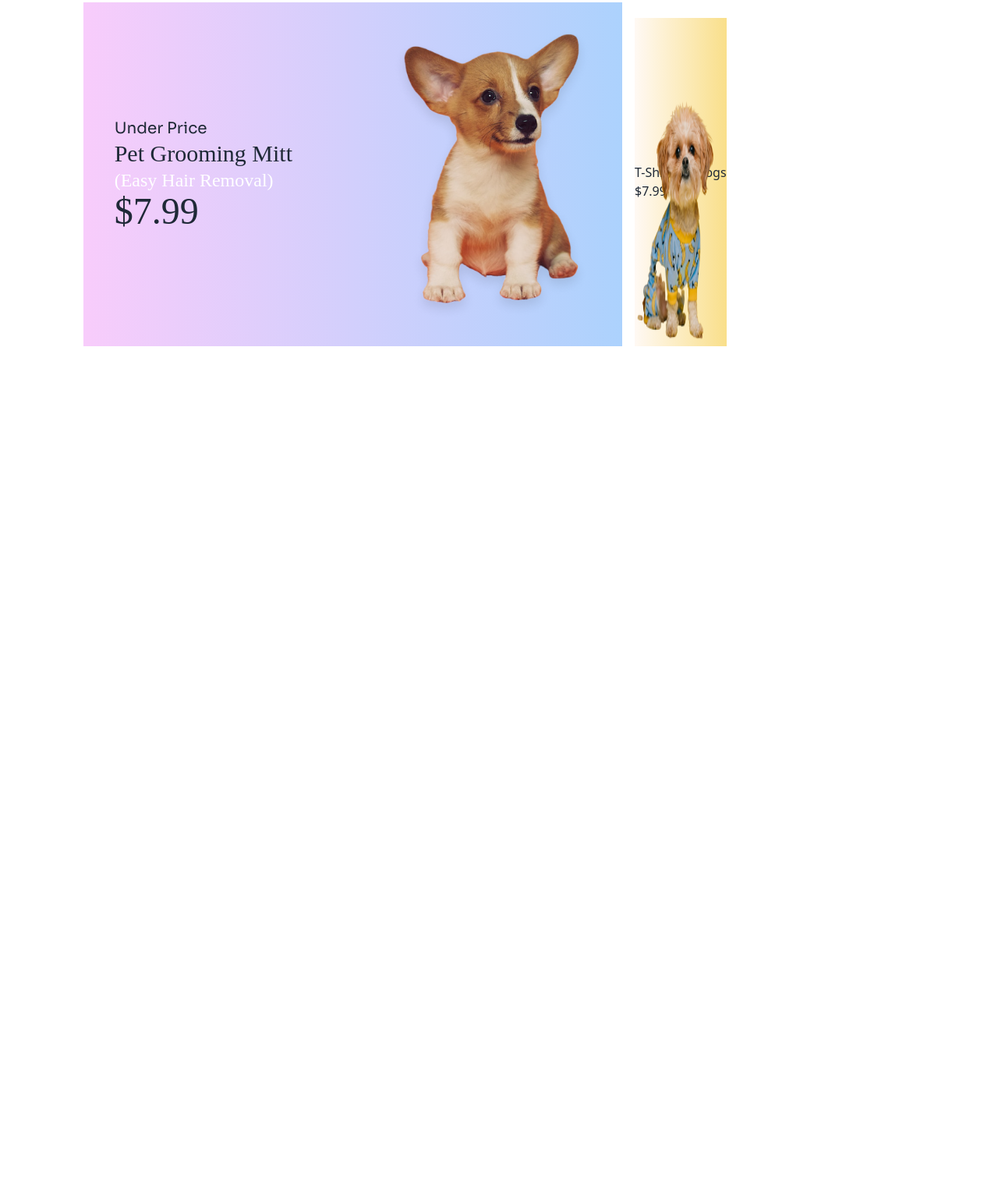
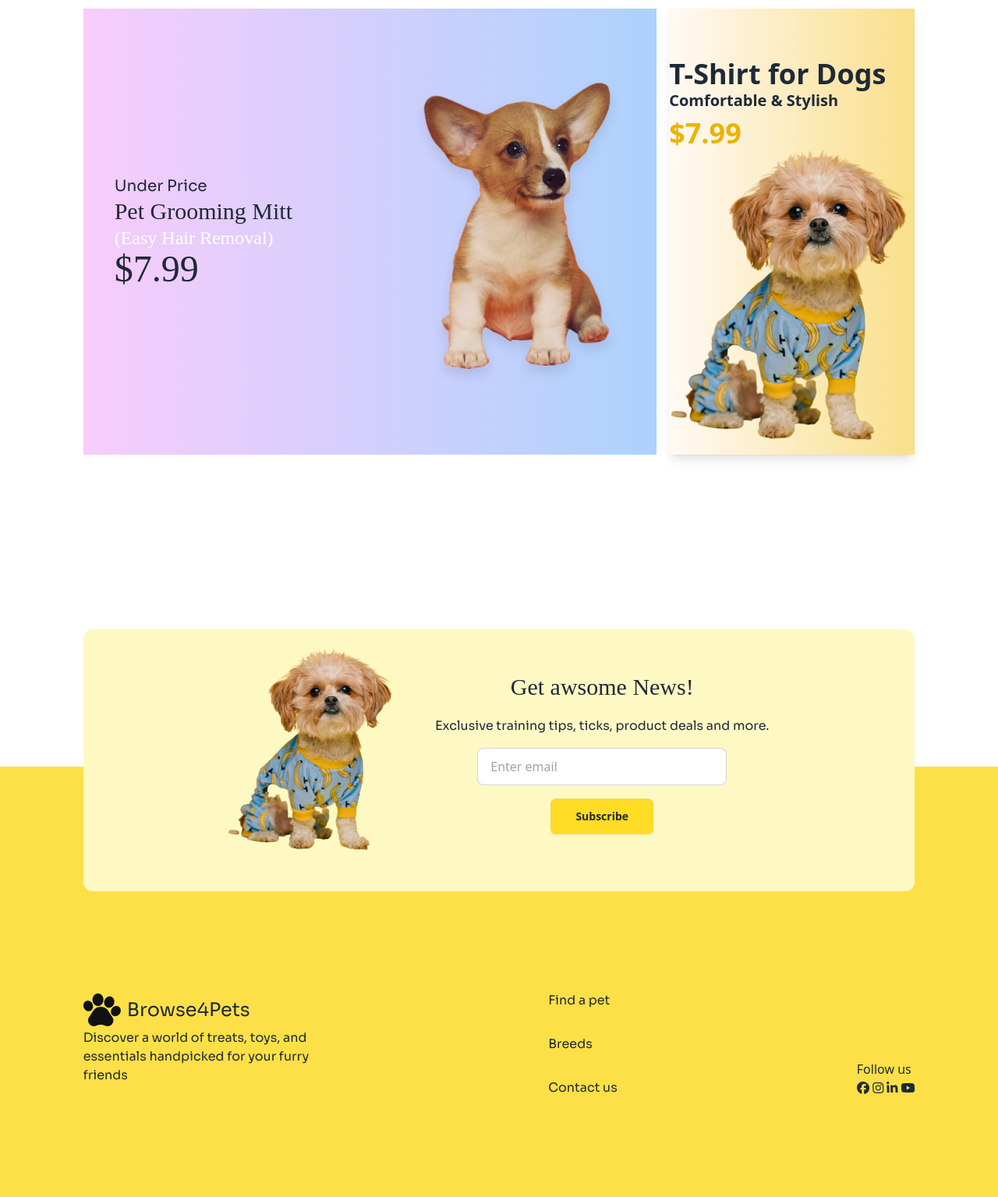
Before and after one commit to naeem-web84/Naeem-A3-0001, a plain HTML site: page index.html in a window 1280 px wide. Shown: the part 2060-3595 px from the top of the page at 78% size. Before the commit the page ends 2600 px from the top, so only its background shows below. Drawn offline with nearby package versions, Linux system fonts and the light colour scheme; a web font is replaced by a local one.

Commit message:
footer section done

```diff
--- a/index.html
+++ b/index.html
@@ -203,7 +203,9 @@
 
     <!-- trending pets -->
     <section class="bg-[#FFF9F4] mt-36 mb-24 lg:py-14">
-      <div><h1 class="heading-font text-3xl lg:text-5xl lg:w-10/12 w-11/12 mx-auto lg:mb-6">Trending Pet Products</h1></div>
+      <div>
+        <h1 class="heading-font text-3xl lg:text-5xl lg:w-10/12 w-11/12 mx-auto lg:mb-6">Trending Pet Products</h1>
+      </div>
       <!-- main container -->
       <div class="lg:w-10/12 w-11/12 mx-auto grid grid-cols-2 lg:grid-cols-5 lg:grid-rows-3 p-4 gap-4 ">
         <!-- first div -->
@@ -216,7 +218,7 @@
             </div>
           </div>
           <div class="flex justify-end -mt-32">
-            <img class="lg:absolute lg:bottom-0 lg:right-0 h-80" src="./c1-assets/cute-pet-small.png" alt=""/>
+            <img class="lg:absolute lg:bottom-0 lg:right-0 h-80" src="./c1-assets/cute-pet-small.png" alt="" />
           </div>
         </div>
 
@@ -362,12 +364,12 @@
     <section class="mt-24 mb-24 lg:w-10/12 w-11/12 mx-auto">
       <!-- text -->
       <div>
-        <h1 class="heading-font text-4xl">Everyday low Price</h1>
+        <h1 class="heading-font text-5xl font-bold">Everyday low Price</h1>
       </div>
-       <!-- container -->
-        <div class="lg:flex mt-12 lg:gap-4 space-y-5">
+      <!--price card container -->
+      <div class="flex flex-col lg:flex-row mt-12 lg:gap-4 space-y-6 lg:space-y-0 w-full">
         <!-- div-1 -->
-           <div class="flex items-center bg-gradient-to-r from-[#F8CCFB] to-[#ACD2FD] py-5">
+        <div class="lg:w-[70%] w-full flex items-center bg-gradient-to-r from-[#F8CCFB] to-[#ACD2FD] py-5">
           <!-- content -->
           <div class="flex-1 ml-10">
             <h1 class="sora text-xl">Under Price</h1>
@@ -382,12 +384,21 @@
         </div>
 
         <!-- div-2 -->
-            <div class="relative flex items-center bg-gradient-to-r from-[#FFF9F4] to-[#F9DF8A]">
-              <div>
-                <h1>T-Shirt for Dogs</h1>
-              <p>$7.99</p>
+        <div
+          class="lg:w-[30%] w-full shadow-lg flex flex-col justify-between relative  bg-gradient-to-r from-[#FFF9F4] to-[#F9DF8A]">
+          <!-- Product Details -->
+          <div class="mt-16 flex-1 ml-5 lg:ml-0">
+            <h2 class="lg:text-4xl text-3xl font-bold">T-Shirt for Dogs</h2>
+            <p class="text-xl font-bold">Comfortable & Stylish</p>
+            <p class="lg:text-4xl font-bold mt-2 text-yellow-500">$7.99</p>
           </div>
-              <img src="./c1-assets/cute-pet-small.png" alt="" class="absolute bottom-0 right-0 h-full bg-contain">
+
+          <!-- Product Image -->
+           <div class="flex justify-end">
+            <img src="./c1-assets/cute-pet-mid.png" alt="">
+           </div>
+
+
         </div>
 
       </div>
@@ -396,7 +407,59 @@
 
   <!-- footer -->
   <footer>
+    <section class="mt-[400px] bg-yellow-300">
+      <!-- footer top -->
+      <div
+        class="w-11/12 lg:w-10/12 mx-auto bg-yellow-100 flex flex-col lg:flex-row items-center justify-center lg:gap-12 h-auto transform -translate-y-64 lg:-translate-y-44 rounded-xl pb-4 lg:mb-0">
+        <!-- image -->
+        <div class="flex justify-start">
+          <img class="lg:py-6 h-64 lg:h-80 pt-2" src="./c1-assets/cute-pet-mid.png" alt="">
+        </div>
+        <!-- content -->
+        <div class="text-center space-y-4">
+          <h1 class="heading-font text-3xl lg:mb-5">Get awsome News!</h1>
+          <p class="sora lg:mb-8">
+            Exclusive training tips, ticks, product deals and more.
+          </p>
+          <input type="text" placeholder="Enter email" class="input input-bordered w-full max-w-xs lg:mb-8" />
+          <button class="btn bg-yellow2 px-8 py-3">Subscribe</button>
+        </div>
+      </div>
 
+      <!-- footer footer -->
+      <div
+        class="w-11/12 lg:w-10/12 mx-auto -mt-52 lg:-mt-12  pb-14 gap-5 flex flex-col lg:flex-row text-start lg:justify-between lg:pb-32">
+        <!-- left -->
+        <div>
+          <div class="flex items-center gap-2">
+            <img src="./c1-assets/logo-footer.png" alt=""><span class="sora text-2xl">Browse4Pets</span>
+          </div>
+          <p class="sora">Discover a world of treats, toys, and <br> essentials handpicked for your furry <br> friends
+          </p>
+        </div>
+
+        <!-- middle -->
+        <div class="sora lg:space-y-8 space-y-4">
+          <p>Find a pet</p>
+          <p>Breeds</p>
+          <p>Contact us</p>
+        </div>
+
+        <!-- right -->
+        <div class="flex flex-col justify-end ">
+          <div>
+            <p>Follow us</p>
+          </div>
+          <div class="skew-x-2">
+            <i class="fa-brands fa-facebook"></i>
+            <i class="fa-brands fa-instagram"></i>
+            <i class="fa-brands fa-linkedin-in"></i>
+            <i class="fa-brands fa-youtube"></i>
+          </div>
+        </div>
+      </div>
+
+    </section>
   </footer>
 </body>
 
```
Lines whose indentation alone changed are shown as unchanged.
